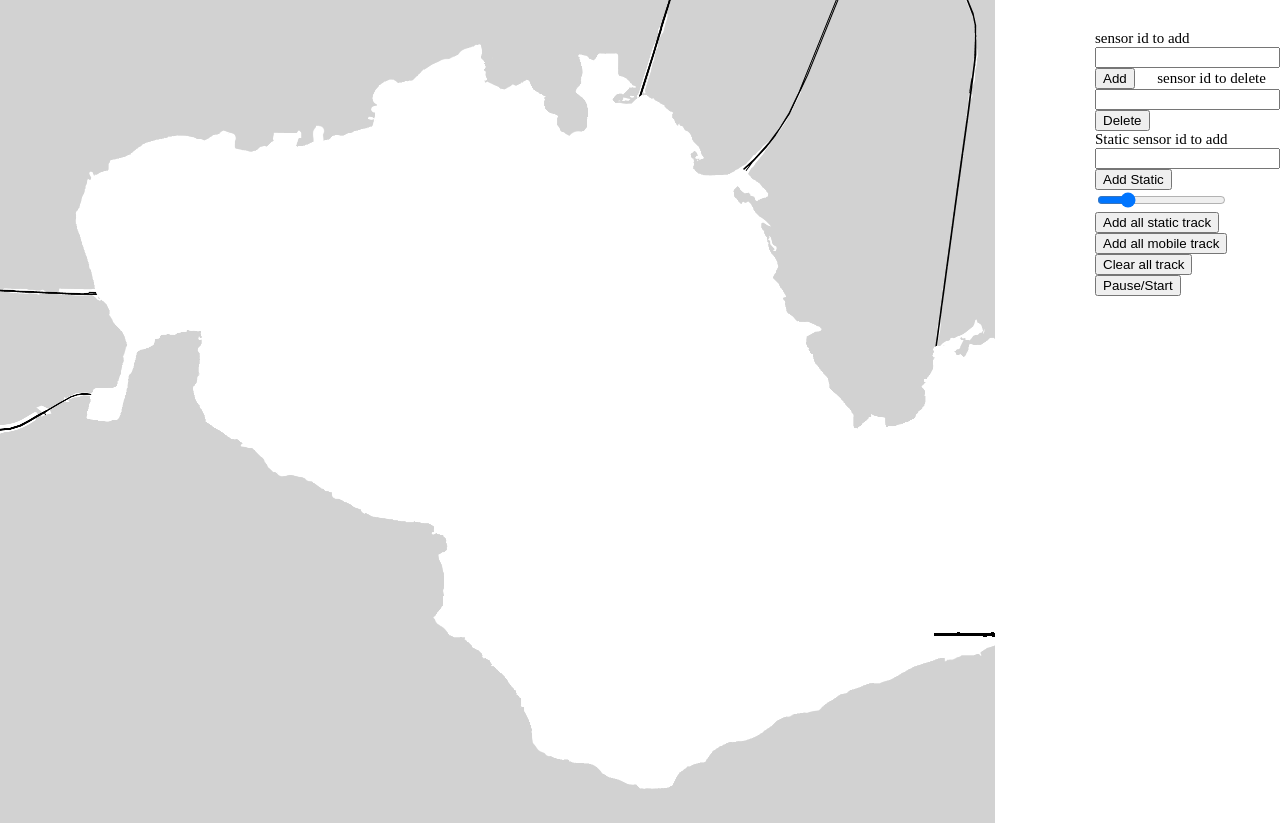
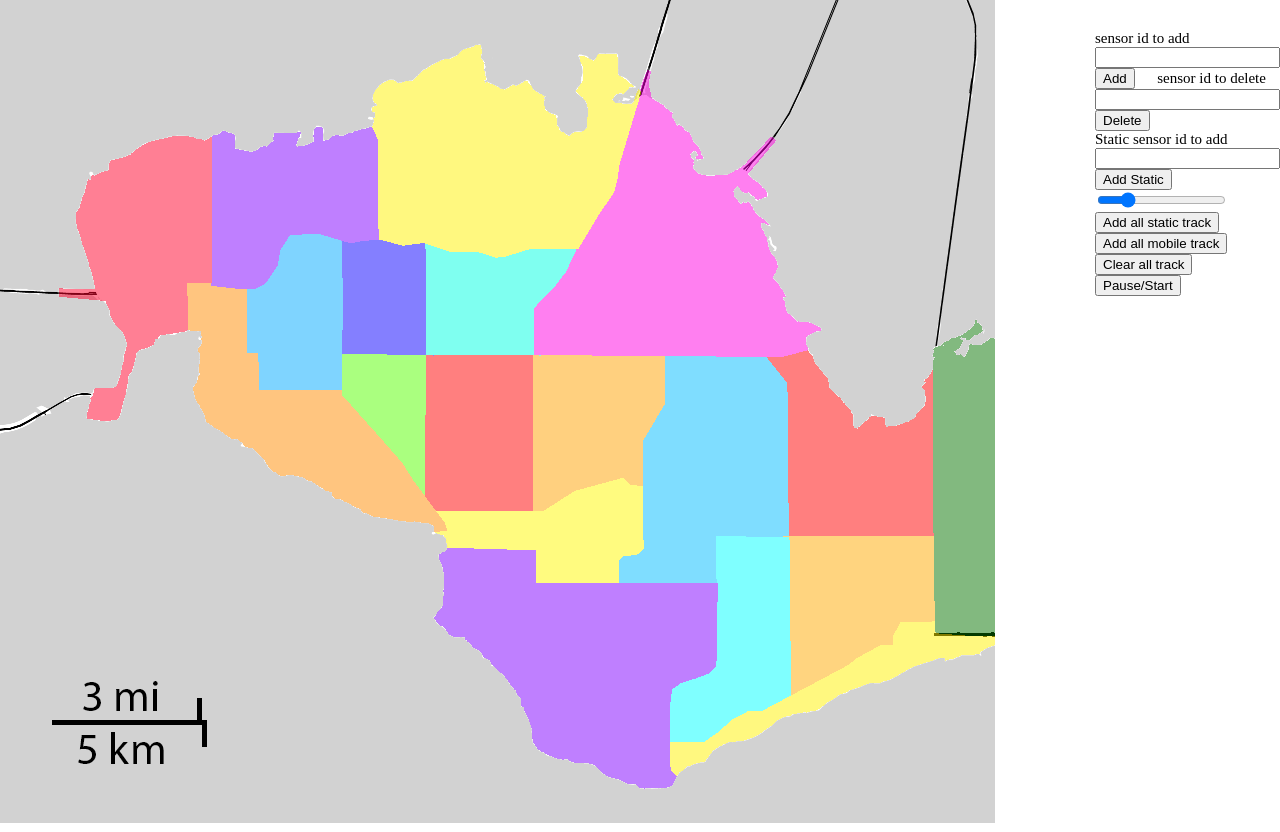
Before and after one commit to DarkDisasters/car-trajectory, a plain HTML site: page index.html in a window 1280 px wide. Drawn offline with Linux system fonts and the light colour scheme.

Commit message:
Update index.html

```diff
--- a/index.html
+++ b/index.html
@@ -16,7 +16,8 @@
     </head>
     <body>
         <div id = 'mapimg' width = "995" height = '823'>
-            <img src="./StHimarkMapBlank.png" ></img>
+            <!-- <img src="./StHimarkMapBlank.png" ></img> -->
+            <img src="StHimarkNeighborhoodMapNoLabels.png" alt="">
         </div>
         <svg id = "trajectory" width = '995' height='823'></svg>
         <!-- <div id = "time1" width = "100" height="100"> -->
@@ -51,6 +52,7 @@
 
         <script>
             var staticid = []
+            var interval
             var svg = d3.select("#trajectory")
 
             var timeNowSvg = d3.select("body")
```
